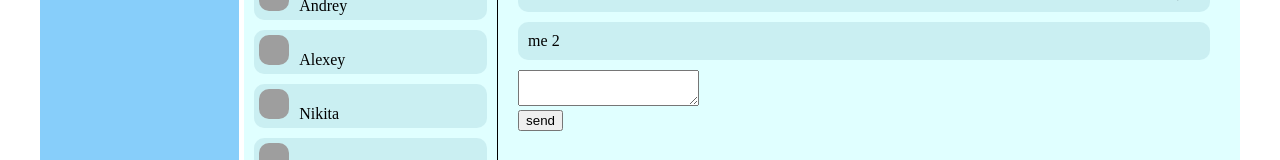
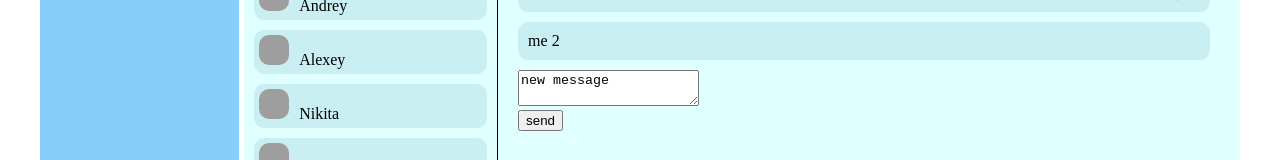
Before and after one commit to Atrashonok/React-learning, a React (Create React App) app: page /dialogs in a window 1280 px wide. Shown: the part 225-385 px from the top of the page. Built offline with nearby package versions, Linux system fonts and the light colour scheme; grey boxes are pictures that could not be loaded.

Commit message:
35 completed. callback, subscribe, observer

```diff
--- a/src/App.js
+++ b/src/App.js
@@ -39,6 +39,9 @@ const App = (props) => {
             <Dialogs
               dialogsData={props.state.dialogsPage.dialogsData}
               messagesData={props.state.dialogsPage.messagesData}
+              addMessage={props.addMessage}
+              newMessageText={props.state.dialogsPage.newMessageText}
+              updateNewMessageText={props.updateNewMessageText}
             />
           )}
         />
--- a/src/components/Dialogs/Dialogs.jsx
+++ b/src/components/Dialogs/Dialogs.jsx
@@ -6,10 +6,14 @@ import Message from "./Message/Message";
 const Dialogs = (props) => {
   let newMessageElement = React.createRef();
 
-  //   let sendMessage = () => {
-  //     let message = newMessageElement.current.value;
-  //     alert(message);
-  //   };
+  let onMessageChange = () => {
+    let newText = newMessageElement.current.value;
+    props.updateNewMessageText(newText);
+  };
+
+  let addMessage = () => {
+    props.addMessage();
+  };
 
   return (
     <div className={classes.dialogs}>
@@ -25,16 +29,14 @@ const Dialogs = (props) => {
         ))}
         <div className={classes.newMessage}>
           <div>
-            <textarea ref={newMessageElement}></textarea>
+            <textarea
+              ref={newMessageElement}
+              onChange={onMessageChange}
+              value={props.newMessageText}
+            />
           </div>
           <div>
-            <button
-              onClick={() => {
-                alert(newMessageElement.current.value);
-              }}
-            >
-              send
-            </button>
+            <button onClick={addMessage}>send</button>
           </div>
         </div>
       </div>
--- a/src/components/Dialogs/Message/Message.jsx
+++ b/src/components/Dialogs/Message/Message.jsx
@@ -4,7 +4,7 @@ import classes from "./Message.module.css";
 const Message = (props) => {
   return (
     <div className={classes.wrapper}>
-      <div className={props.from === "mine" ? classes.mine : classes.friend}>
+      <div className={props.from === "friend" ? classes.friend : classes.mine}>
         {props.message}
       </div>
     </div>
--- a/src/index.js
+++ b/src/index.js
@@ -1,8 +1,37 @@
 import * as serviceWorker from "./serviceWorker";
+import React from "react";
+import ReactDOM from "react-dom";
+import { BrowserRouter } from "react-router-dom";
+import App from "./App";
+import {
+  addPost,
+  updateNewPostText,
+  addMessage,
+  updateNewMessageText,
+  subscribe,
+} from "./redux/state";
 import state from "./redux/state";
-import { rerenderEntireTree } from "./render";
+
+let rerenderEntireTree = (state) => {
+  ReactDOM.render(
+    <React.StrictMode>
+      <BrowserRouter>
+        <App
+          state={state}
+          addPost={addPost}
+          updateNewPostText={updateNewPostText}
+          addMessage={addMessage}
+          updateNewMessageText={updateNewMessageText}
+        />
+      </BrowserRouter>
+    </React.StrictMode>,
+    document.getElementById("root")
+  );
+};
 
 rerenderEntireTree(state);
+
+subscribe(rerenderEntireTree);
 
 // If you want your app to work offline and load faster, you can change
 // unregister() to register() below. Note this comes with some pitfalls.
--- a/src/redux/state.js
+++ b/src/redux/state.js
@@ -1,4 +1,6 @@
-import { rerenderEntireTree } from "../render";
+let rerenderEntireTree = () => {
+  console.log("state changed");
+};
 
 let state = {
   profilePage: {
@@ -78,6 +80,7 @@ let state = {
       { id: "3", message: "fine, u?", from: "mine" },
       { id: "4", message: "me 2", from: "friend" },
     ],
+    newMessageText: "new message",
   },
 
   friendsPage: {
@@ -111,9 +114,7 @@ let state = {
   },
 };
 
-window.state = state;
-
-export let addPost = () => {
+export const addPost = () => {
   let newPost = {
     id: 3,
     message: state.profilePage.newPostText,
@@ -127,9 +128,30 @@ export let addPost = () => {
   rerenderEntireTree(state);
 };
 
-export let updateNewPostText = (newText) => {
+export const updateNewPostText = (newText) => {
   state.profilePage.newPostText = newText;
   rerenderEntireTree(state);
 };
 
+export const addMessage = () => {
+  let newMessage = {
+    id: 4,
+    message: state.dialogsPage.newMessageText,
+    from: "mine",
+  };
+  state.dialogsPage.messagesData.push(newMessage);
+  debugger;
+  updateNewMessageText("");
+  rerenderEntireTree(state);
+};
+
+export const updateNewMessageText = (newText) => {
+  state.dialogsPage.newMessageText = newText;
+  rerenderEntireTree(state);
+};
+
+export const subscribe = (observer) => {
+  rerenderEntireTree = observer;
+};
+
 export default state;
--- a/src/render.js
+++ /dev/null
@@ -1,20 +0,0 @@
-import React from "react";
-import ReactDOM from "react-dom";
-import { BrowserRouter } from "react-router-dom";
-import App from "./App";
-import { addPost, updateNewPostText } from "./redux/state";
-
-export let rerenderEntireTree = (state) => {
-  ReactDOM.render(
-    <React.StrictMode>
-      <BrowserRouter>
-        <App
-          state={state}
-          addPost={addPost}
-          updateNewPostText={updateNewPostText}
-        />
-      </BrowserRouter>
-    </React.StrictMode>,
-    document.getElementById("root")
-  );
-};
```
